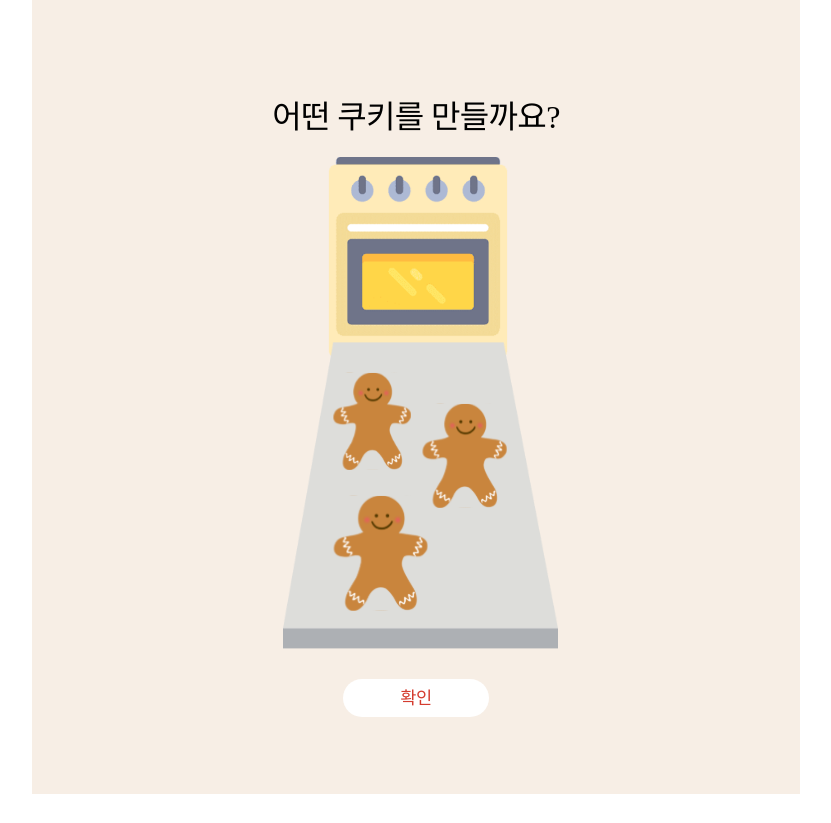
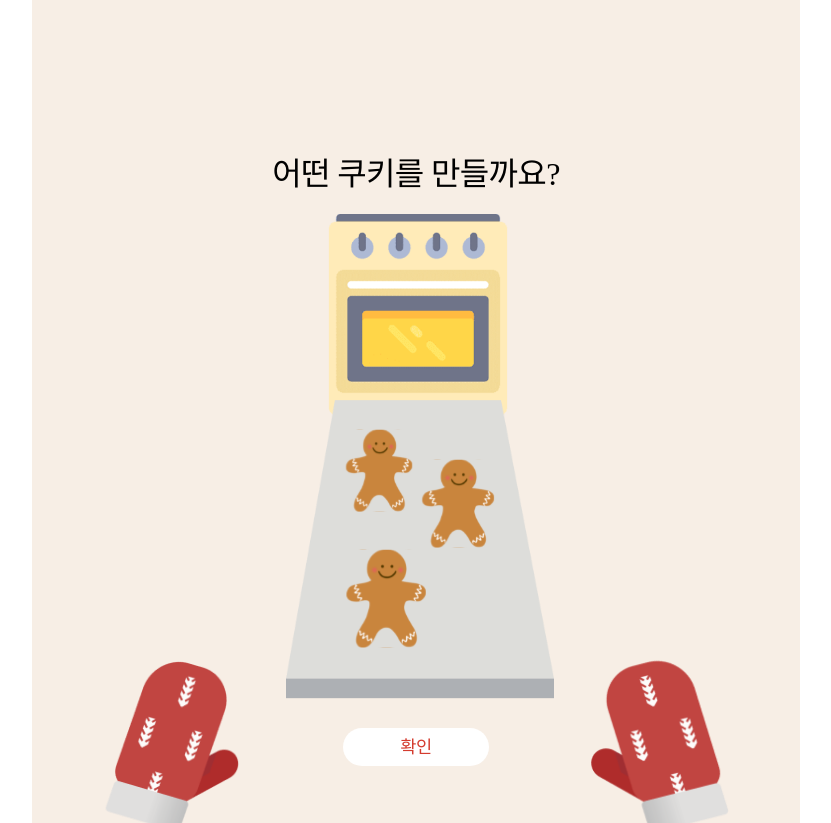
Before and after one commit to DPT-11/Dpt_Front, a React (Create React App) app: page /1/cookie in a window 1280 px wide. Shown: the whole page, without its empty margins (224-1055 px from the left). Before the commit the page ends 800 px from the top, so only its background shows below. Built offline with nearby package versions, Linux system fonts and the light colour scheme; a web font is replaced by a local one.

Commit message:
feat :  장갑 animation

```diff
--- a/src/page/SelectCookie.jsx
+++ b/src/page/SelectCookie.jsx
@@ -8,8 +8,12 @@ import { SecondButton } from "../components/button";
 import Oven from "../assets/oven.png";
 import Cookie_ver_1 from "../assets/cookie_ver_1.svg";
 import Pan from "../assets/pan.png";
+import Left from "../assets/left_glove.png";
+import Right from "../assets/right_glove.png";
+
 import "animate.css";
 import "./SelectCookie.style.css";
+import { DefaultLayout } from "../styles/common";
 
 const SelectCookie = () => {
     const [selectedCookie, setSelectCookie] = useState(null);
@@ -32,7 +36,8 @@ const SelectCookie = () => {
 
     useEffect(() => {
         console.log(selectedCookie);
-    }, [selectedCookie]);
+        console.log("buttonState", buttonState);
+    }, [selectedCookie, buttonState]);
 
     const sendCookieData = () => {
         //TODO 쿠키 설정 API 연결
@@ -111,6 +116,7 @@ const SelectCookie = () => {
         });
 
     return (
+        <DefaultLayout>
             <div className="container">
                 <h1
                     className="cookie-select-title"
@@ -131,25 +137,33 @@ const SelectCookie = () => {
                     <CookieItem
                         className="cookie-item cookie-first"
                         src={Cookie_ver_1}
-                    selected={selectedCookie === null || selectedCookie === 1}
+                        selected={
+                            selectedCookie === null || selectedCookie === 1
+                        }
                         onClick={() => setSelectCookie(1)}
                     />
                     <CookieItem
                         className="cookie-item cookie-second"
                         src={Cookie_ver_1}
-                    selected={selectedCookie === null || selectedCookie === 2}
+                        selected={
+                            selectedCookie === null || selectedCookie === 2
+                        }
                         onClick={() => setSelectCookie(2)}
                     />
                     <CookieItem
                         className="cookie-item cookie-third"
                         src={Cookie_ver_1}
-                    selected={selectedCookie === null || selectedCookie === 3}
+                        selected={
+                            selectedCookie === null || selectedCookie === 3
+                        }
                         onClick={() => setSelectCookie(3)}
                     />
                 </div>
+
                 <div
                     style={{
                         width: "20%",
+                        zIndex: "100",
                         visibility: `${
                             !buttonState && selectedCookie ? "hidden" : "none"
                         }`,
@@ -161,16 +175,25 @@ const SelectCookie = () => {
                         onClick={() => {
                             setButtonstate(false);
                             setTimeout(() => {
+                                animateCSS(".glove-container", "glove");
+                            }, 500);
+                            setTimeout(() => {
                                 animateCSS(".oven-pan-container", "pan");
                                 animateCSS(".cookie-item", "pan");
                                 animateCSS(".oven", "oven");
                                 animateCSS(".cookie-select-title", "title");
+
                                 sendCookieData(selectedCookie);
-                        }, 500);
+                            }, 1500);
                         }}
                     />
                 </div>
+                <div className="glove-container">
+                    <img className="glove" src={Left} />
+                    <img className="glove" src={Right} />
                 </div>
+            </div>
+        </DefaultLayout>
     );
 };
 
--- a/src/page/SelectCookie.style.css
+++ b/src/page/SelectCookie.style.css
@@ -1,97 +1,3 @@
-.cookie-first {
-    position: absolute;
-    width: 25%;
-    align-items: center;
-    align-self: center;
-    top: 10%;
-    left: 23%;
-}
-
-.cookie-second {
-    position: absolute;
-    width: 27%;
-    align-items: center;
-    align-self: center;
-    top: 20%;
-    right: 23%;
-}
-
-.cookie-third {
-    position: absolute;
-    width: 30%;
-    align-items: center;
-    align-self: center;
-    top: 40%;
-    left: 23%;
-}
-.container {
-    width: 100%;
-    height: 80vh;
-    margin-top: 10%;
-    margin-bottom: 10%;
-    align-items: center;
-    display: flex;
-    flex-direction: column;
-    justify-content: center;
-    -ms-overflow-style: none; /* IE and Edge */
-    scrollbar-width: none; /* Firefox */
-}
-
-.oven {
-    height: 27vh;
-}
-
-.oven-pan-container {
-    position: relative;
-    transform: translate(0.25rem, -10%);
-    min-width: 80%;
-    height: 100%;
-    background-repeat: no-repeat;
-    background-size: contain;
-    background-position: top;
-}
-
-@media screen and (min-width: 480px) {
-    .cookie-third {
-        position: absolute;
-        width: 30%;
-        align-items: center;
-        align-self: center;
-        top: 50%;
-        left: 23%;
-    }
-
-    .oven-pan-container {
-        position: relative;
-        min-width: 330px;
-    }
-}
-
-*::-webkit-scrollbar {
-    display: none;
-    width: 0 !important;
-}
-
-.animate__pan {
-    animation-name: into-oven;
-    animation-duration: 3s;
-}
-
-.animate__oven {
-    /* animation-name: baking, fadeOut;
-    animation-delay: 3s, 5s;
-    animation-duration: 2s, 1s; */
-    animation-name: baking;
-    animation-delay: 3s;
-    animation-duration: 2s;
-}
-
-.animate__title {
-    animation-name: fadeOut;
-    animation-delay: 4s;
-    animation-duration: 1s;
-}
-
 @keyframes fadeOut {
     from {
     }
@@ -99,6 +5,26 @@
     to {
         /* -webkit-transform: translate(-100%, 0%); */
         opacity: 0;
+    }
+}
+
+@keyframes animate_glove {
+    0% {
+        transform: scale(0.9, 0.9);
+        opacity: 70%;
+    }
+
+    40% {
+        transform: scale(3, 3);
+        transform: translate(0%, -20vh);
+        opacity: 100%;
+        width: 50%;
+        gap: -100%;
+    }
+
+    100% {
+        transform: scale(2, 2);
+        opacity: 0%;
     }
 }
 
@@ -154,3 +80,130 @@
         opacity: 0;
     }
 }
+
+.cookie-first {
+    position: absolute;
+    width: 25%;
+    align-items: center;
+    align-self: center;
+    top: 10%;
+    left: 23%;
+}
+
+.cookie-second {
+    position: absolute;
+    width: 27%;
+    align-items: center;
+    align-self: center;
+    top: 20%;
+    right: 23%;
+}
+
+.cookie-third {
+    position: absolute;
+    width: 30%;
+    align-items: center;
+    align-self: center;
+    top: 40%;
+    left: 23%;
+}
+.container {
+    width: 100%;
+    height: 80vh;
+    margin-top: 10%;
+    margin-bottom: 10%;
+    align-items: center;
+    display: flex;
+    flex-direction: column;
+    justify-content: center;
+    -ms-overflow-style: none; /* IE and Edge */
+    scrollbar-width: none; /* Firefox */
+}
+
+.oven {
+    height: 27vh;
+}
+
+.oven-pan-container {
+    position: relative;
+    transform: translate(0.25rem, -10%);
+    min-width: 70%;
+    height: 40%;
+    background-repeat: no-repeat;
+    background-size: contain;
+    background-position: top;
+}
+
+.glove-container {
+    z-index: 1;
+    position: absolute;
+    display: flex;
+    flex-direction: row;
+    justify-content: space-around;
+    bottom: -3%;
+    gap: 10%;
+    width: 100%;
+    opacity: 90%;
+}
+.glove {
+    width: 27%;
+    overflow: hidden;
+}
+
+@media screen and (min-width: 480px) {
+    .cookie-third {
+        position: absolute;
+        width: 30%;
+        align-items: center;
+        align-self: center;
+        top: 50%;
+        left: 23%;
+    }
+
+    .oven-pan-container {
+        position: relative;
+        min-width: 280px;
+        height: 40%;
+    }
+
+    .glove-container {
+        width: 768px;
+    }
+}
+
+*::-webkit-scrollbar {
+    display: none;
+    width: 0 !important;
+}
+
+.animate__pan {
+    animation-name: into-oven;
+    animation-duration: 3s;
+}
+
+.animate__oven {
+    /* animation-name: baking, fadeOut;
+    animation-delay: 3s, 5s;
+    animation-duration: 2s, 1s; */
+    animation-name: baking;
+    animation-delay: 3s;
+    animation-duration: 2s;
+}
+
+.animate__title {
+    animation-name: fadeOut;
+    animation-delay: 4s;
+    animation-duration: 1s;
+}
+.animate__glove {
+    animation-name: animate_glove;
+    animation-duration: 3s;
+}
+
+.container {
+    position: relative;
+    height: 100%;
+    overflow: hidden;
+    max-height: 98vh !important;
+    overflow: hidden;
+}
```
Also changed, not shown: src/assets/left_glove.png (added), src/assets/right_glove.png (added). Lines whose indentation alone changed are shown as unchanged.
